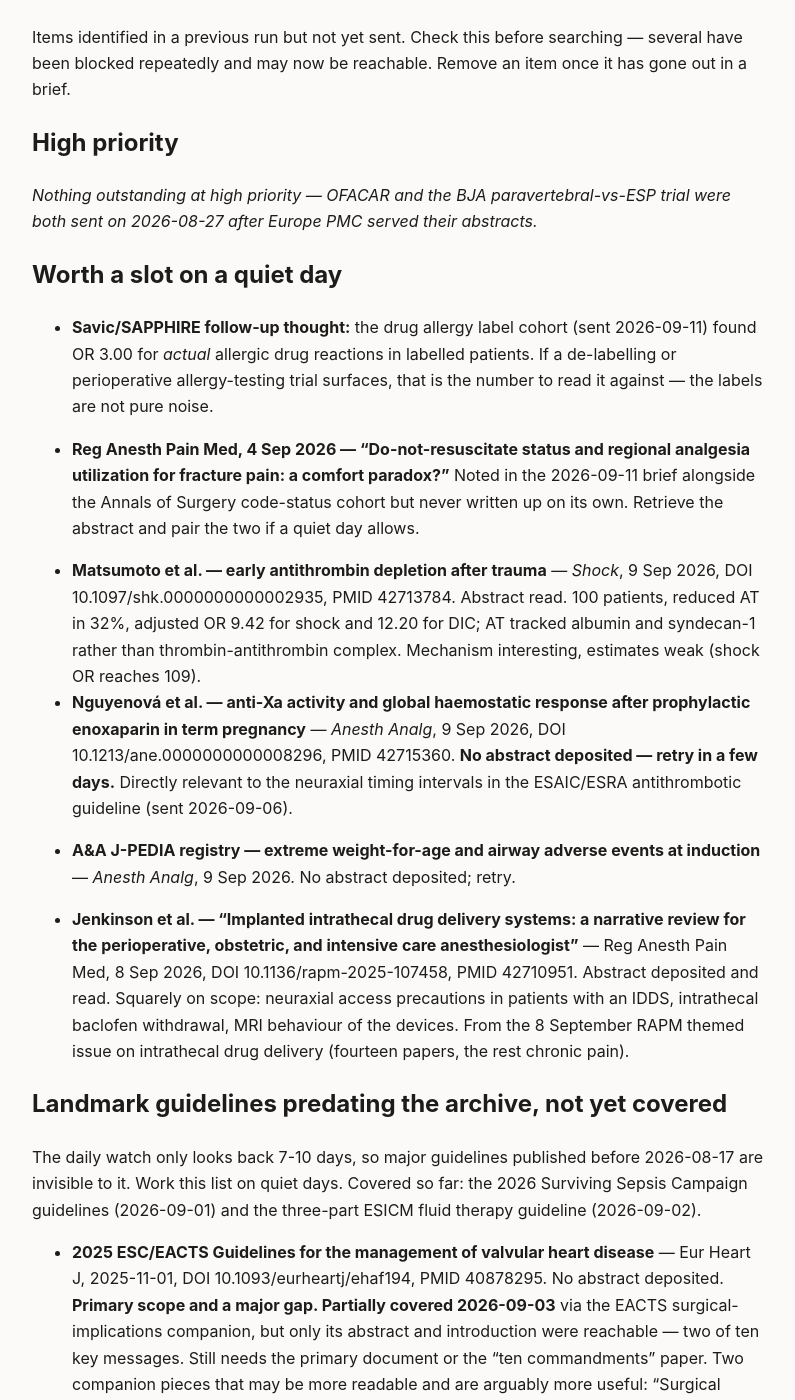
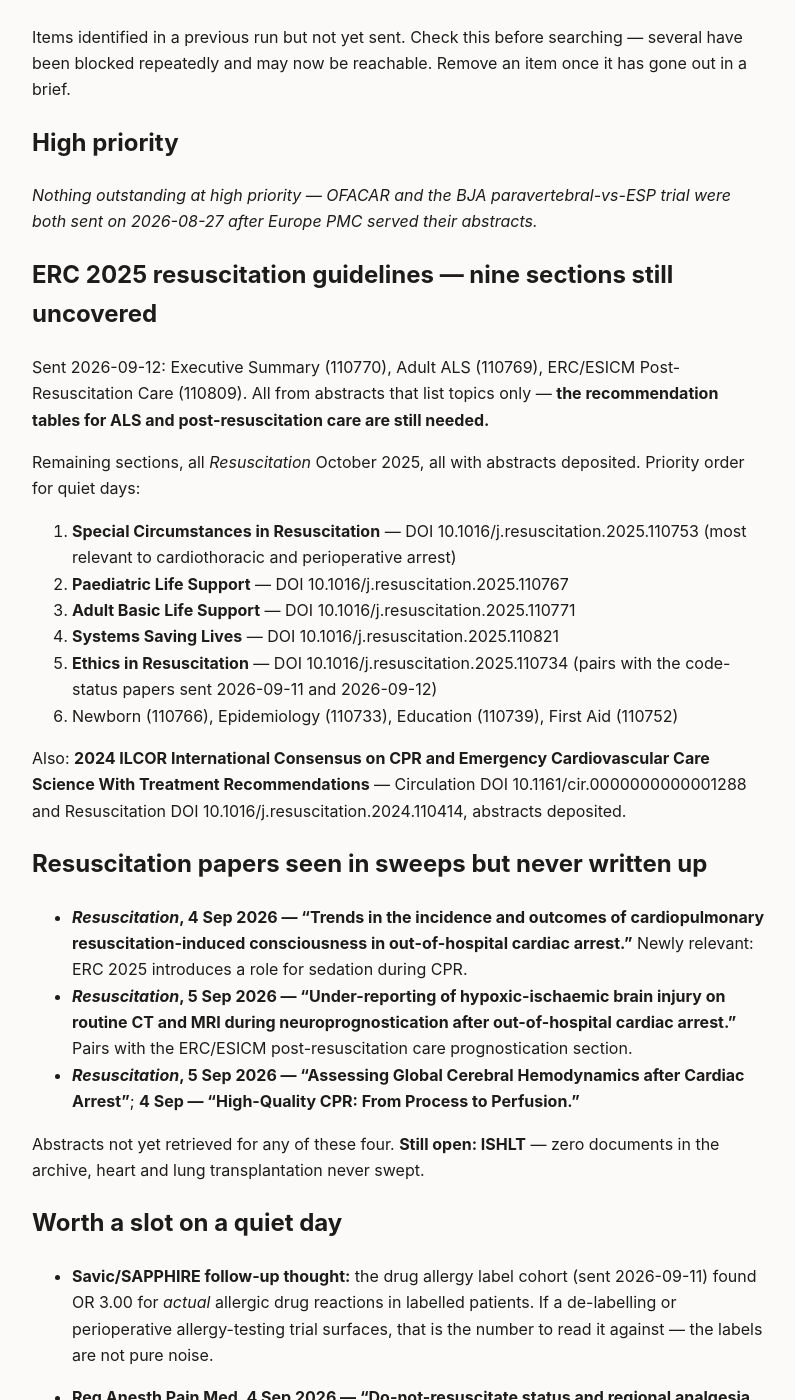
Before and after one commit to nicusilviuu/medical-literature, a Jekyll site: the page built from claude/outstanding.md, in a window 1280 px wide and 1400 px high, scrolled down 213 px. Shown: the whole window, without its empty margins (240-1035 px from the left). Built offline with Jekyll 4.4.1, drawn with Linux system fonts in a browser that asks for light colours; our own code applies the rules of GitHub Pages for plain Markdown files.

Commit message:
Add 2026-09-12 guidelines watch
No new guidelines; Europe PMC had indexed zero records for 12 September.
Used the day to close a real omission: resuscitation is named in primary
scope but ERC and ILCOR were never on the society list, and no ERC document
had appeared in 27 daily entries. Backfills the ERC Guidelines 2025
executive summary, adult advanced life support, and ERC/ESICM
post-resuscitation care, with the 2025 changes attributed to a peer-reviewed
review rather than to the guidelines, whose abstracts list topics only.

Source notes now require auditing scope coverage against the stated scope
rather than the existing society list; ISHLT is still uncovered. The
remaining nine ERC sections are catalogued with DOIs in outstanding.md.

Co-Authored-By: Claude Opus 5 <noreply@anthropic.com>
Claude-Session: https://claude.ai/code/session_01T5ivnnDnrzDTzAtfHdiCMS

```diff
--- a/claude/outstanding.md
+++ b/claude/outstanding.md
@@ -8,6 +8,42 @@ it has gone out in a brief.
 
 *Nothing outstanding at high priority — OFACAR and the BJA paravertebral-vs-ESP
 trial were both sent on 2026-08-27 after Europe PMC served their abstracts.*
+
+## ERC 2025 resuscitation guidelines — nine sections still uncovered
+
+Sent 2026-09-12: Executive Summary (110770), Adult ALS (110769), ERC/ESICM Post-Resuscitation
+Care (110809). All from abstracts that list topics only — **the recommendation tables for ALS
+and post-resuscitation care are still needed.**
+
+Remaining sections, all *Resuscitation* October 2025, all with abstracts deposited. Priority
+order for quiet days:
+
+1. **Special Circumstances in Resuscitation** — DOI 10.1016/j.resuscitation.2025.110753 (most
+   relevant to cardiothoracic and perioperative arrest)
+2. **Paediatric Life Support** — DOI 10.1016/j.resuscitation.2025.110767
+3. **Adult Basic Life Support** — DOI 10.1016/j.resuscitation.2025.110771
+4. **Systems Saving Lives** — DOI 10.1016/j.resuscitation.2025.110821
+5. **Ethics in Resuscitation** — DOI 10.1016/j.resuscitation.2025.110734 (pairs with the
+   code-status papers sent 2026-09-11 and 2026-09-12)
+6. Newborn (110766), Epidemiology (110733), Education (110739), First Aid (110752)
+
+Also: **2024 ILCOR International Consensus on CPR and Emergency Cardiovascular Care Science
+With Treatment Recommendations** — Circulation DOI 10.1161/cir.0000000000001288 and
+Resuscitation DOI 10.1016/j.resuscitation.2024.110414, abstracts deposited.
+
+## Resuscitation papers seen in sweeps but never written up
+
+- ***Resuscitation*, 4 Sep 2026 — "Trends in the incidence and outcomes of cardiopulmonary
+  resuscitation-induced consciousness in out-of-hospital cardiac arrest."** Newly relevant:
+  ERC 2025 introduces a role for sedation during CPR.
+- ***Resuscitation*, 5 Sep 2026 — "Under-reporting of hypoxic-ischaemic brain injury on routine
+  CT and MRI during neuroprognostication after out-of-hospital cardiac arrest."** Pairs with
+  the ERC/ESICM post-resuscitation care prognostication section.
+- ***Resuscitation*, 5 Sep 2026 — "Assessing Global Cerebral Hemodynamics after Cardiac
+  Arrest"**; **4 Sep — "High-Quality CPR: From Process to Perfusion."**
+
+Abstracts not yet retrieved for any of these four. **Still open: ISHLT** — zero documents in
+the archive, heart and lung transplantation never swept.
 
 ## Worth a slot on a quiet day
 
```
Also changed, not shown: _guidelines/2026-09-12.md (added, +197 -0 lines), claude/source-notes.md (+24 -0 lines).
